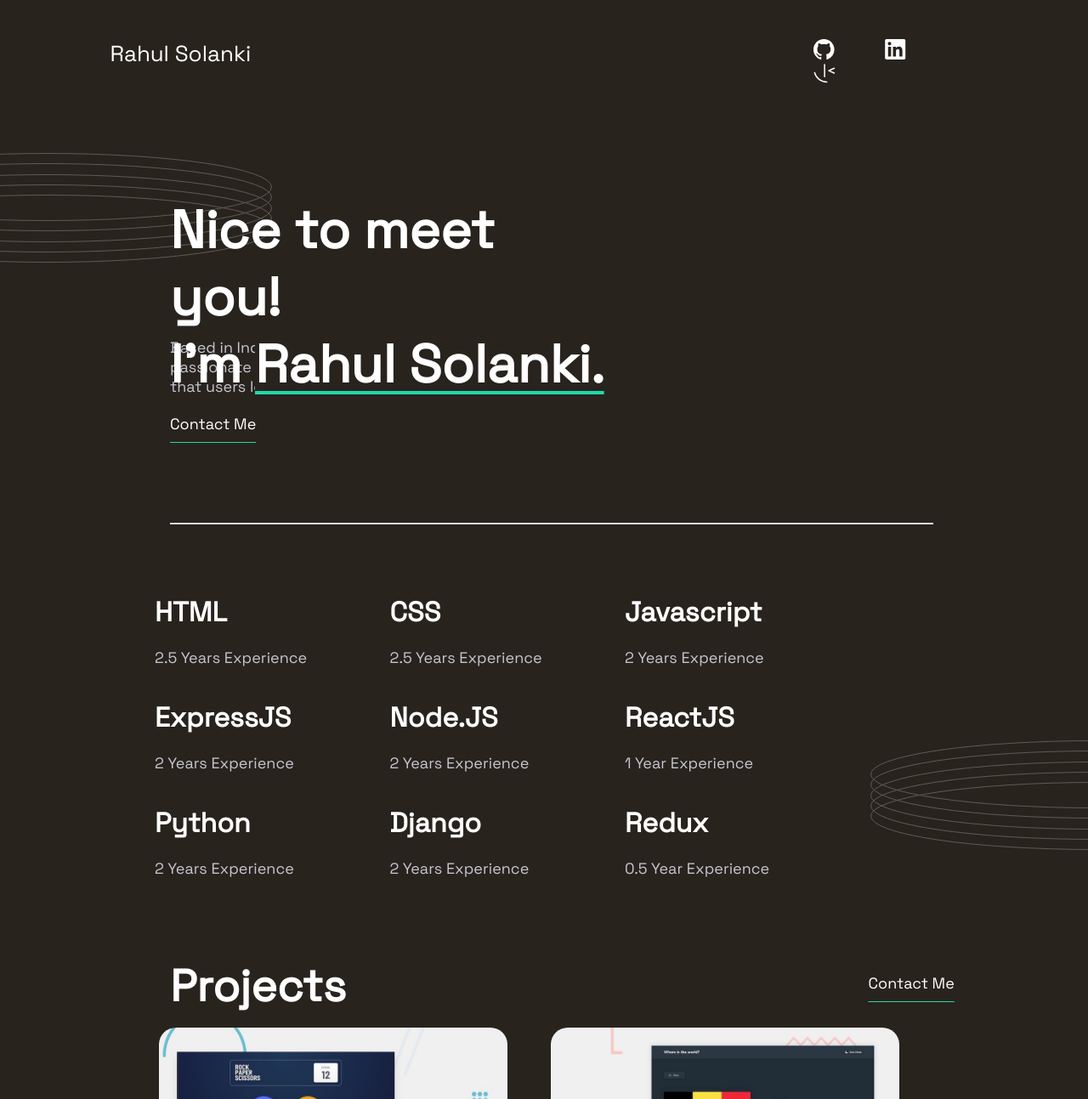
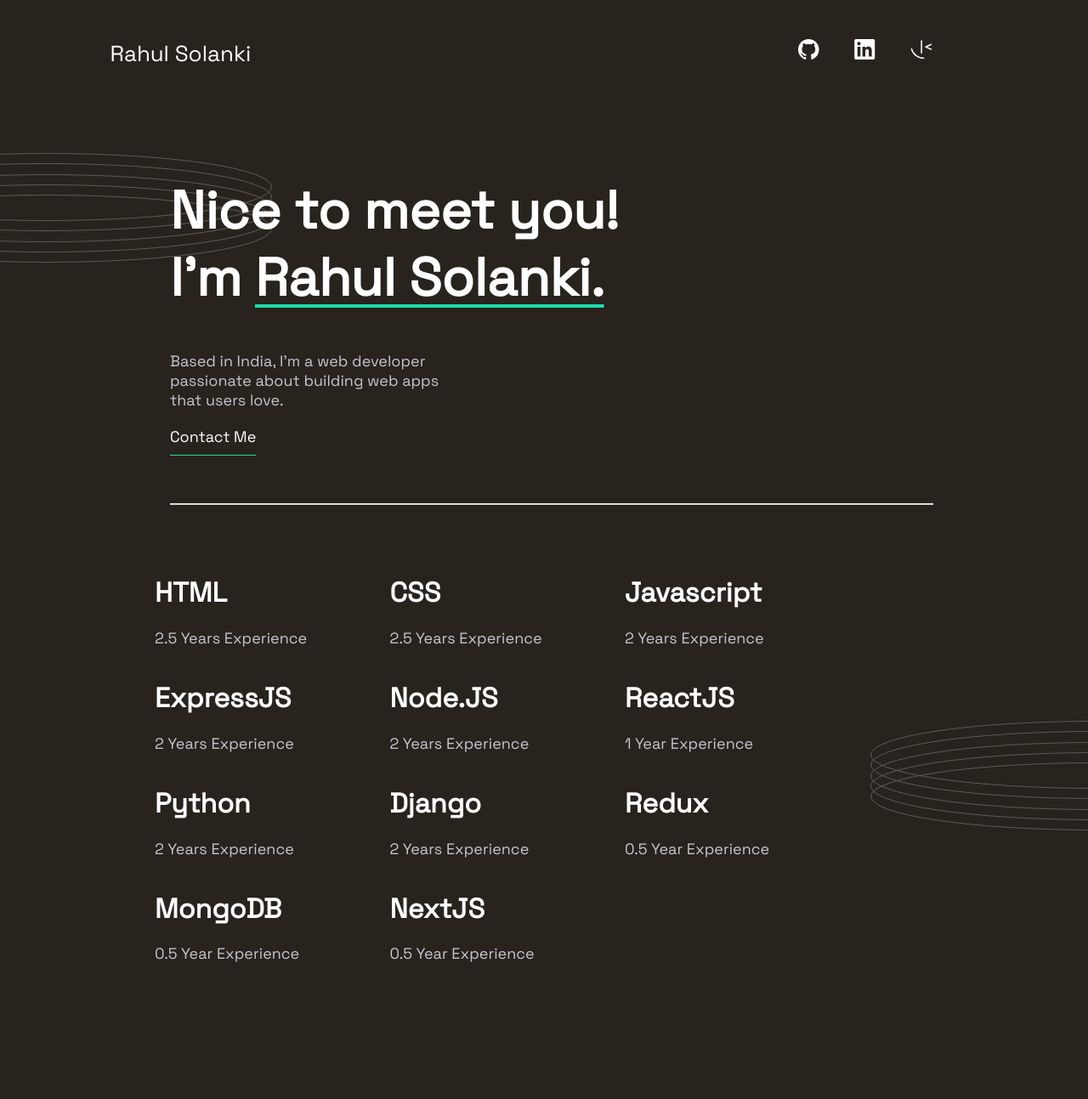
Before and after one commit to rahulsolanki001/Portfolio, a plain HTML site: page index.html in a window 1280 px wide. Shown: the top 1293 px of the page at 85% size. Drawn offline with Linux system fonts and the light colour scheme.

Commit message:
Add files via upload

```diff
--- a/index.html
+++ b/index.html
@@ -68,6 +68,13 @@
         <h1>Redux</h1>
         <p>0.5 Year Experience</p>
       </div>
+      <div>
+        <h1>MongoDB</h1>
+        <p>0.5 Year Experience</p>
+      </div><div>
+        <h1>NextJS</h1>
+        <p>0.5 Year Experience</p>
+      </div>
 
     </div>
     <div id="rings-2">
--- a/style.css
+++ b/style.css
@@ -9,22 +9,22 @@
     #nav{display: flex;flex-direction: row;width: 95vw;margin-top: 3%;}
     #title{margin-left: 10%;font-size: 26px;}
     #social{margin-left: 50%;width: 20%;}
-    #social a{margin-left: 3em;}
+    #social a{margin-left: 2rem;}
     #rings{position:absolute;top: 10em;z-index: -1;right: 75%;}
-    #heading{width: 40vw;margin-left: 15%;margin-top:10%;font-size: 62px;font-weight: 700;z-index: 1;position: absolute;background: transparent;}
+    #heading{width: 70vw;margin-left: 15%;margin-top:10%;font-size: 62px;font-weight: 700;z-index: 1;position: absolute;background: transparent;}
     #heading #name{font-size: 62px;text-underline-offset: 10px;text-decoration-thickness: 4px;}
-    #bio{margin-top: 23%;margin-left: 15%;position: absolute;}
-    #contact{margin-top: 30%;position: absolute;margin-left: 15%;height: 5vh;}
+    #bio{margin-top: 26%;margin-left: 15%;position: absolute;}
+    #contact{margin-top: 33%;position: absolute;margin-left: 15%;height: 5vh;}
     #contact u{text-underline-offset:15px;}
     #line{margin-top: 40%;position: absolute;width: 70vw;margin-left: 15%;border: 0.1px solid #ddd;}
     #skills{position: absolute;margin-top: 45%;display: flex;flex-direction: row;flex-wrap: wrap;width: 80vw;margin-left: 12%;}
     #skills div{width: 25%;margin-left: 2%;}
     #skills h1{font-size: 32px;font-weight: 700;}
     #rings-2{position: absolute;left: 80%;margin-top:60%;}
-    #projects{margin-top: 80%;position: absolute;width: 80vw;margin-left: 15%;display: flex;}
+    #projects{margin-top: 95%;position: absolute;width: 80vw;margin-left: 15%;display: flex;}
     #projects h1{font-size: 52px;font-weight: 700;margin: 0%;}
     #projects a{margin-left: 60%;padding-top: 1em;text-underline-offset: 15px;}
-    #allProjects{position: absolute;margin-top: 85%;margin-left: 10%;display: flex;flex-direction: row;flex-wrap: wrap;width: 80vw;}
+    #allProjects{position: absolute;margin-top: 105%;margin-left: 10%;display: flex;flex-direction: row;flex-wrap: wrap;width: 80vw;}
     #allProjects div{width: 40%;margin-left: 5%;text-align: center;margin-top: 1em;}
     #allProjects p{color: #C5C6D0;transition: all 0.4s;}
     #allProjects p:hover{color:#1ddbac;}
```
